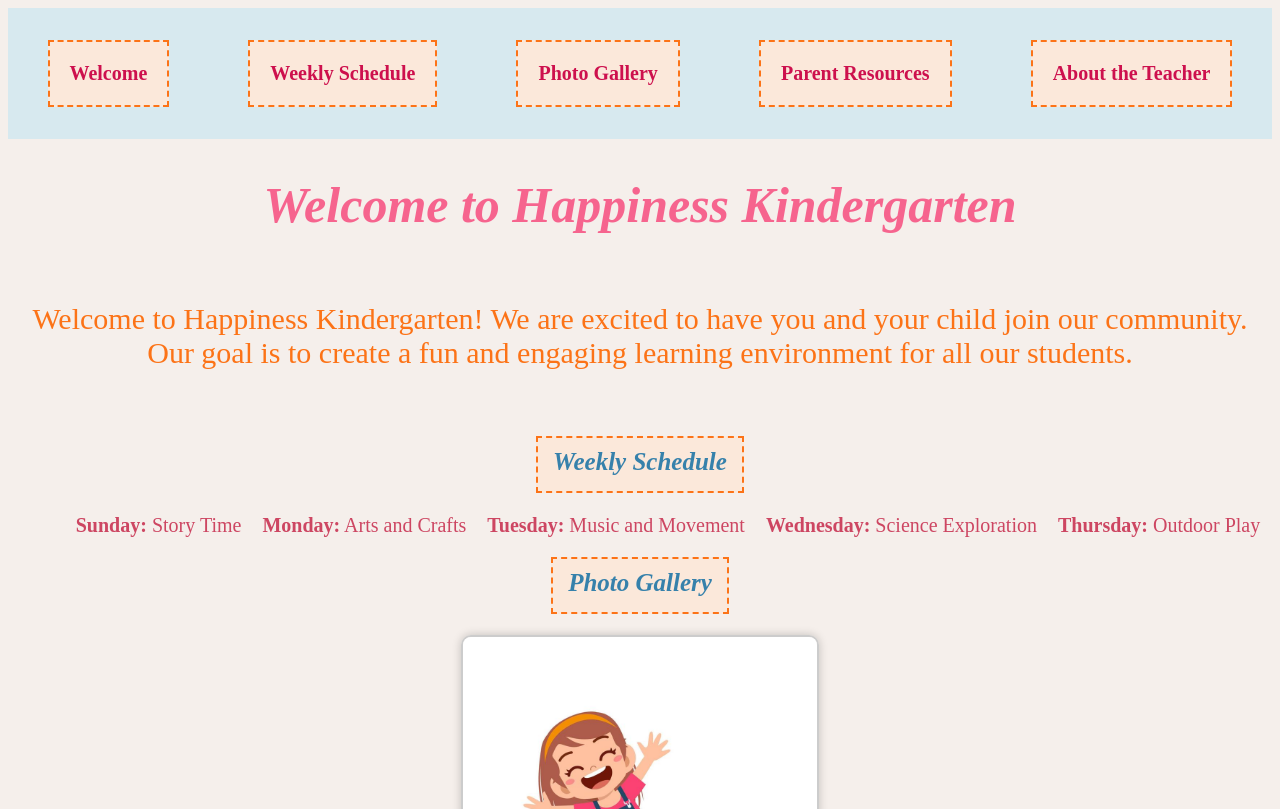
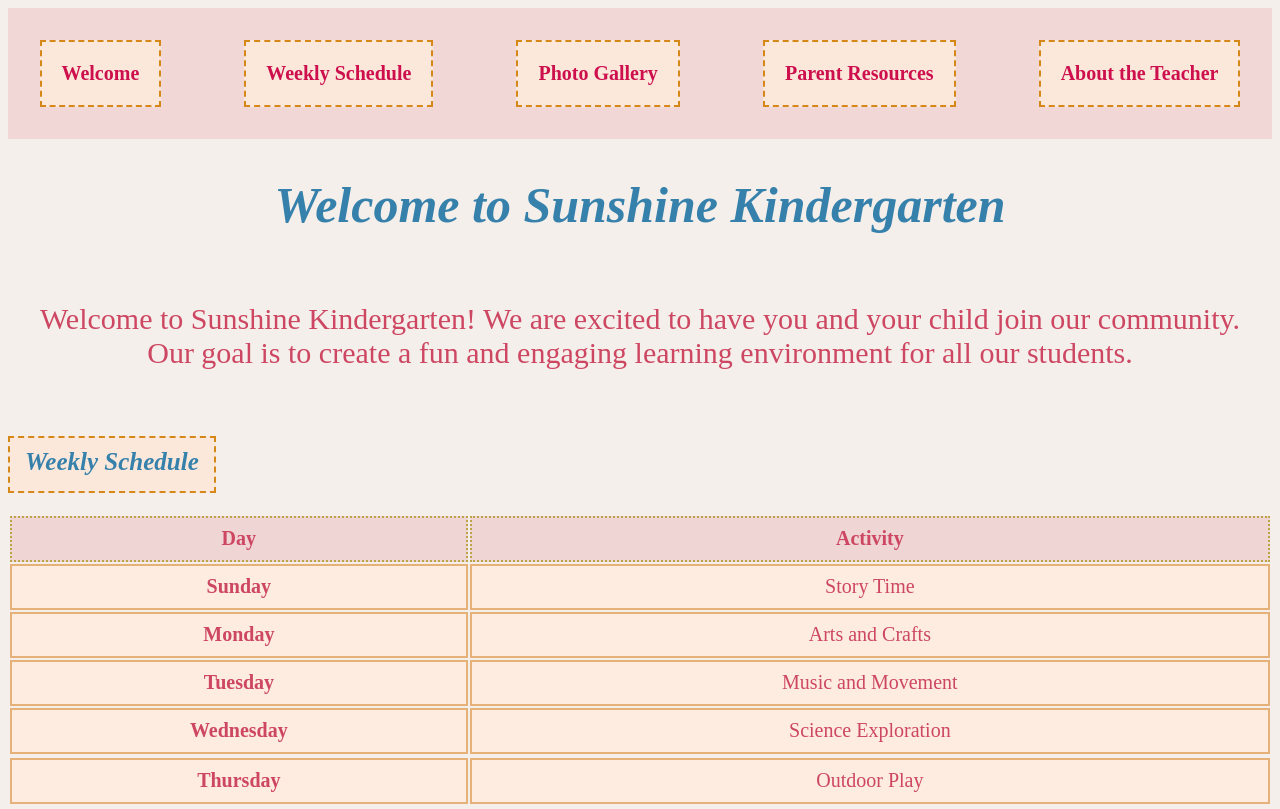
Before and after one commit to naldallal/a1, a plain HTML site: page index.html in a window 1280 px wide. Shown: the top 809 px of the page. Drawn offline with Linux system fonts and the light colour scheme.

Commit message:
colorful

```diff
--- a/index.html
+++ b/index.html
@@ -32,24 +32,44 @@
             </ul>
         </nav>
 
-        <h1><strong>Welcome to Happiness Kindergarten</strong> </h1>
+        <h1><strong>Welcome to Sunshine Kindergarten</strong> </h1>
     </header>
 
     <main>
         <section id="welcome">
-            <p>Welcome to Happiness Kindergarten! We are excited to have you and your child join our community. Our goal is to create a fun and engaging learning environment for all our students.</p>
+            <p>Welcome to Sunshine Kindergarten! We are excited to have you and your child join our community. Our goal is to create a fun and engaging learning environment for all our students.</p>
         </section>
 
-        <section id="schedule">
-            <h2>Weekly Schedule</h2>
-            <ul id="weekdays">
-                <li><b>Sunday:</b>  Story Time</li>
-                <li><b>Monday:</b>  Arts and Crafts</li>
-                <li><b>Tuesday:</b>  Music and Movement</li>
-                <li><b>Wednesday:</b> Science Exploration</li>
-                <li><b>Thursday:</b> Outdoor Play</li>
-            </ul>
-        </section>
+        <table id="schedule">
+            <h2 id="">Weekly Schedule</h2>
+            <tr>
+            <th>Day</th>
+            <th>Activity</th>
+            </tr>
+            <tr >
+                <td><b>Sunday</b></td>
+                <td>Story Time</td>
+            </tr>
+            <tr>
+                <td><b>Monday</b></td>
+                <td> Arts and Crafts </td>
+            </tr>
+            <tr>
+                <td><b>Tuesday</b></td>
+                <td> Music and Movement </td>
+            </tr>
+            <tr>
+                <td><b>Wednesday</b></td>
+                <td>Science Exploration</td>
+            </tr>
+            <tr>
+
+
+            </tr>
+            <td><b>Thursday</b></td>
+            <td>Outdoor Play</td>
+
+        </table>
 
         <section id="gallery">
             <h2>Photo Gallery</h2>
--- a/styles.css
+++ b/styles.css
@@ -2,14 +2,16 @@
 body{ background:#F5EFEB; }
 
 .own{
-   background:#D7E9EF;
+   background:#F2D7D7;
    box-shadow: 0px 0px 0px #ccc;
    margin: 0;
    padding:2rem 0;
    border-radius: var(--radius);
    display:flex;
-   justify-content: center;
-   align-items: center;
+   gap: 20px;
+   flex-wrap: wrap;
+
+
 
   }
   .item{
@@ -17,7 +19,7 @@ body{ background:#F5EFEB; }
     margin-inline: 4rem;
     background-color:#FBE8DA ;
     padding: 20px 20px 20px 20px;
-    border: dashed 2px #fc7317;
+    border: dashed 2px #D58718;
     margin: auto;
 
   }
@@ -35,18 +37,33 @@ body{ background:#F5EFEB; }
   }
 
   .item a:hover{
-  color: #fc7317;
+  color: #577371;
   }
 
+  table{
+    width:100% ;
+    border-spacing: 2px;
+  }
+  th{
+    background:#EFD6D5 ;
+    height: 40px;
+    border: dotted 2px #BCA446 ;
+  }
+  td{
+    background: #FDECDF ;
+    height:40px;
+    text-align: center;
+    border: solid 2px #E6B079 ;
+  }
 
   h1{
-  color:#F6648E ;
+  color:#3681AB ;
   font-size: 50px;
   text-align: center ;
   font-style: oblique;
   border: 5px;
   padding: 3px;
-   }
+  }
 
 h2{
   color: #3681AB ;
@@ -55,13 +72,13 @@ h2{
   font-style: oblique;
   background-color:#FBE8DA ;
   padding: 10px 15px 15px 15px; ;
-  border: dashed 2px #fc7317;
+  border: dashed 2px #D58718;
   display: inline-block;
 
 }
 
 #welcome {
-  color:#fc7317;
+  color:#cd4662;
   font-size: 30px;
   text-align: center;
    font-style:inherit ;
@@ -70,13 +87,6 @@ h2{
   padding: 2px 15px 15px 15px; }
 
 
-  ul li{
-    display:inline;
-  }
-  li{
-    margin-inline-start: 16px;
-  }
-
 #weekdays , #resources , #teacher , #schedule , #gallery{
    color:#cd4662;
    font-size: 20px;
@@ -84,7 +94,6 @@ h2{
    border: 3px;
    margin:auto;
    text-align: center;
-
 
   }
 
@@ -116,18 +125,12 @@ h2{
   }
   @media (max-width: 768px) {
     .gallery {
-      flex-direction: column;
+      flex-direction: row;
       align-items: center;
     }
 
     .gallery img {
       width: 100%;
     }
-    @media all and(min-width:800px) {
-    .item{order: 1;}
-    }
-    @media all and(min-width:600px) {
 
-
-    }
   }
```
